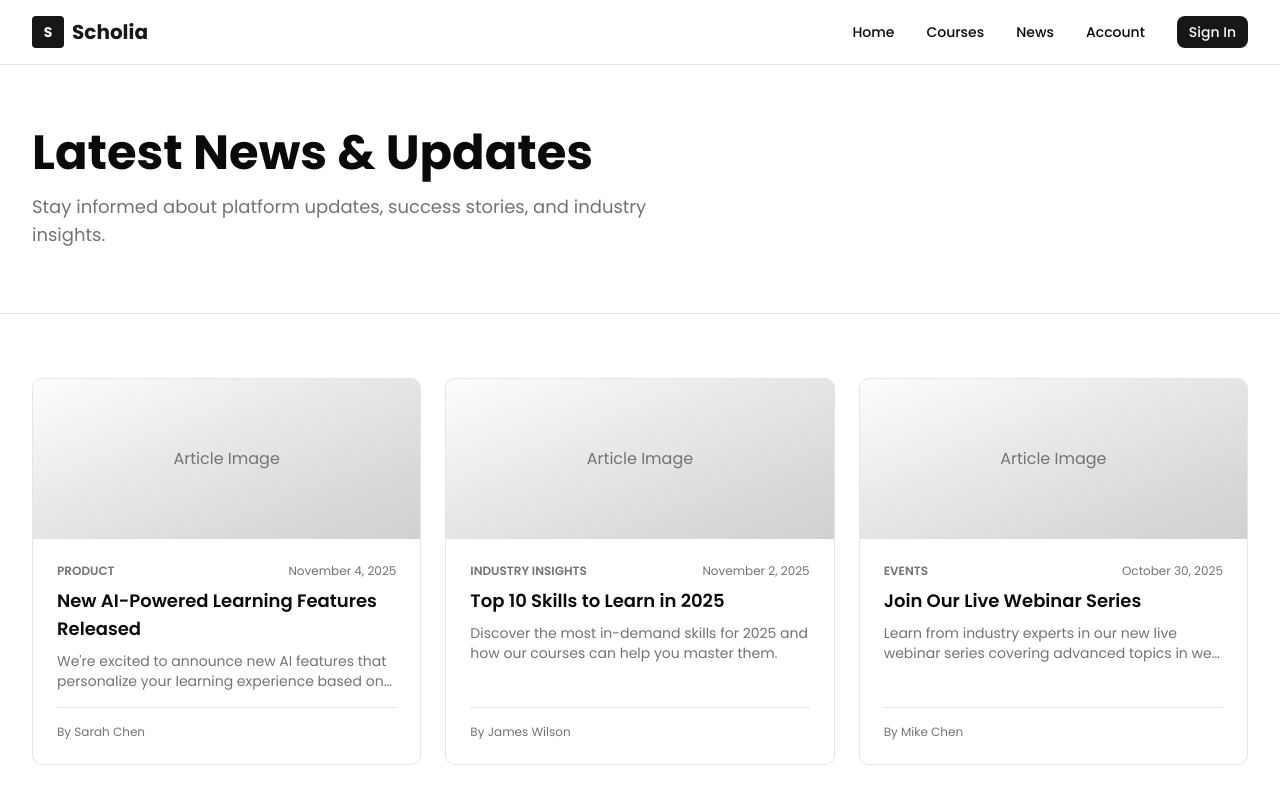
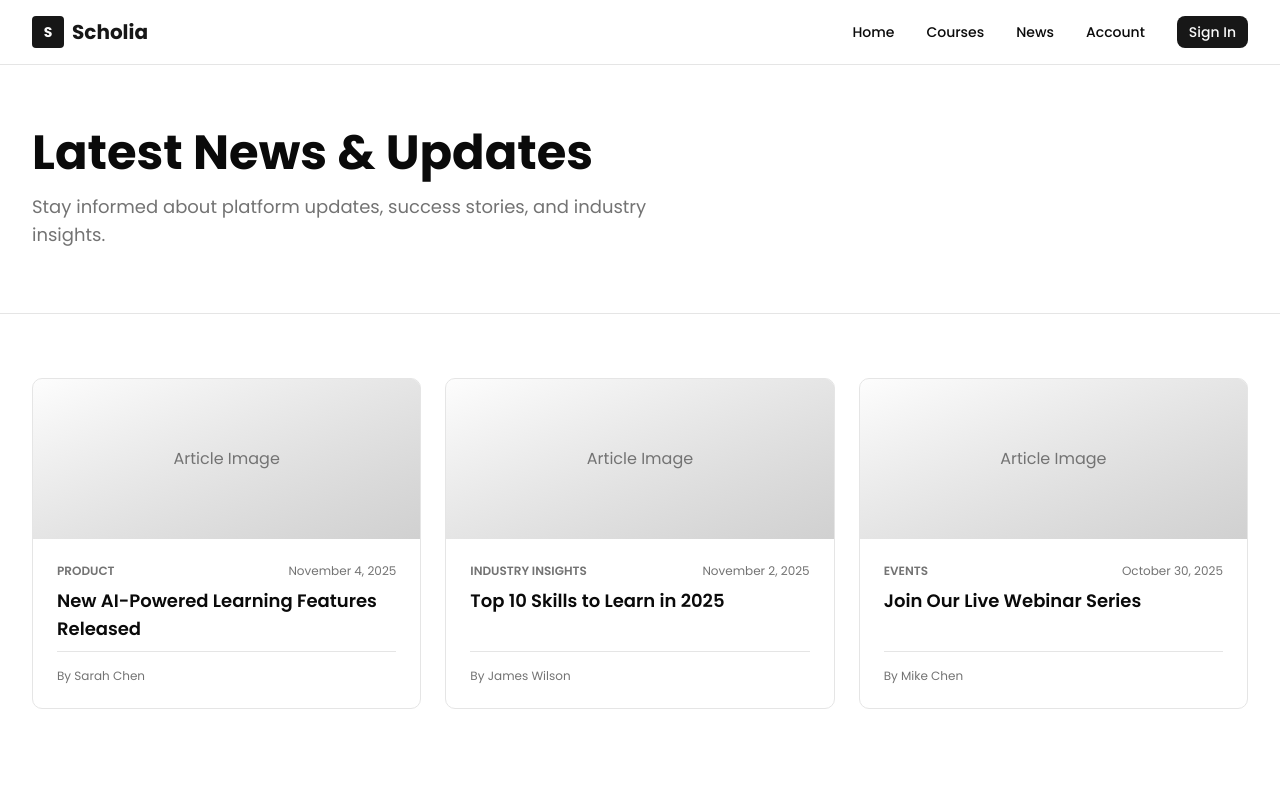
Before and after one commit to besictarik/HCI, a Next.js app in the folder code/: page /news in a window 1280 px wide. Shown: the top 804 px of the page. Built offline with nearby package versions, Linux system fonts and the light colour scheme.

Commit message:
Remove unused imports and excerpt from Card component
Cleaned up Sidebar by removing unused lucide-react icons. Removed the article excerpt from the NewsGrid Card component to simplify its display.

```diff
--- a/code/src/app/course/[slug]/learn/_components/Sidebar/index.tsx
+++ b/code/src/app/course/[slug]/learn/_components/Sidebar/index.tsx
@@ -1,5 +1,5 @@
 import Link from "next/link";
-import { CheckCircle2, ChevronRight, Play } from "lucide-react";
+import { ChevronRight } from "lucide-react";
 import { Course, CourseContent } from "@/lib/data/courses/types";
 
 const Sidebar = ({
--- a/code/src/app/news/_components/NewsGrid/Card/index.tsx
+++ b/code/src/app/news/_components/NewsGrid/Card/index.tsx
@@ -17,9 +17,6 @@ const Card = ({ article }: { article: Article }) => {
         <h3 className="text-lg font-semibold text-foreground mb-2 line-clamp-2">
           {article.title}
         </h3>
-        <p className="text-sm text-muted-foreground mb-4 line-clamp-2">
-          {article.excerpt}
-        </p>
         <div className="mt-auto pt-4 border-t border-border">
           <p className="text-xs text-muted-foreground">By {article.author}</p>
         </div>
```
